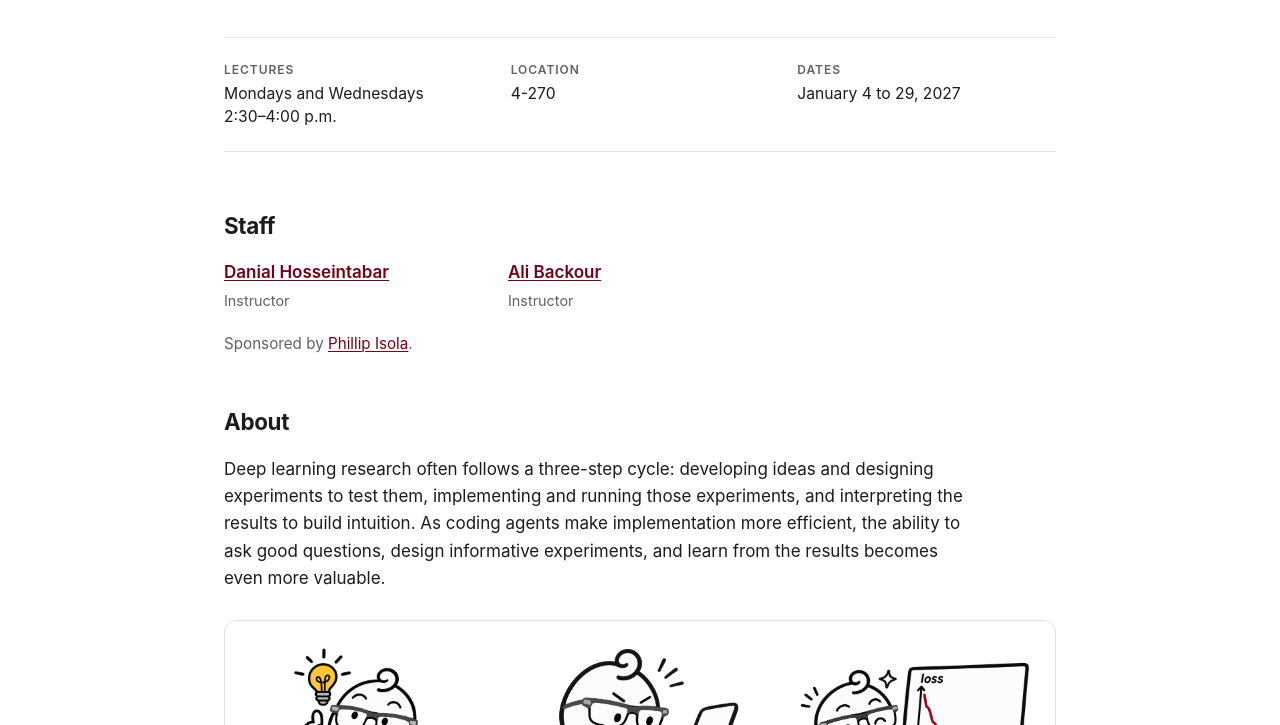
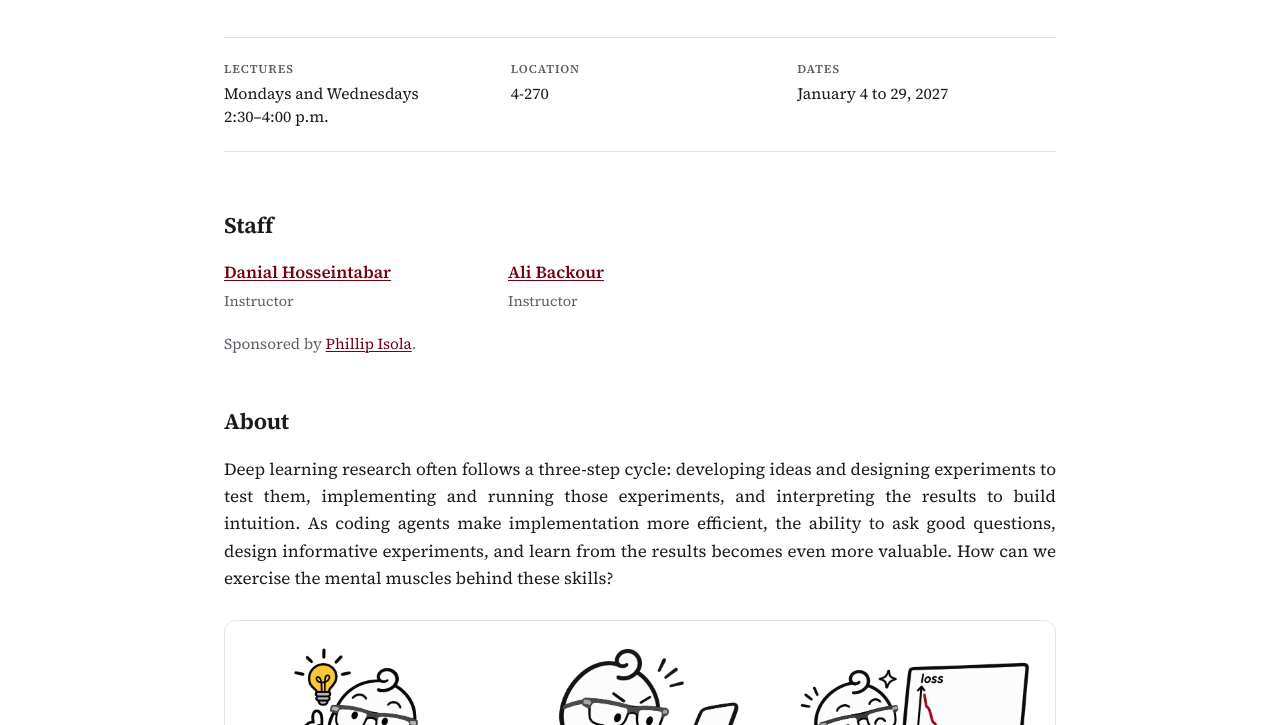
Before and after one commit to MIT-Deep-Learning-Alchemy/MIT-Deep-Learning-Alchemy.github.io, a plain HTML site: page index.html in a window 1280 px wide. Shown: the part 353-1078 px from the top of the page. Drawn offline with Linux system fonts and the light colour scheme.

Commit message:
font, style, and refined About

```diff
--- a/index.html
+++ b/index.html
@@ -8,6 +8,9 @@
   <title>6.S094: Deep Learning Alchemy | MIT IAP 2027</title>
   <meta name="description" content="6.S094: Deep Learning Alchemy, an MIT IAP 2027 class on the experimental craft of deep learning.">
   <link rel="icon" href="favicon.svg" type="image/svg+xml">
+  <link rel="preconnect" href="https://fonts.googleapis.com">
+  <link rel="preconnect" href="https://fonts.gstatic.com" crossorigin>
+  <link rel="stylesheet" href="https://fonts.googleapis.com/css2?family=Source+Serif+4:wght@400..700&amp;display=swap">
   <link rel="stylesheet" href="style.css">
 </head>
 <body>
@@ -70,7 +73,7 @@
 
   <section id="about">
     <h2>About</h2>
-    <p>Deep learning research often follows a three-step cycle: developing ideas and designing experiments to test them, implementing and running those experiments, and interpreting the results to build intuition. As coding agents make implementation more efficient, the ability to ask good questions, design informative experiments, and learn from the results becomes even more valuable.</p>
+    <p>Deep learning research often follows a three-step cycle: developing ideas and designing experiments to test them, implementing and running those experiments, and interpreting the results to build intuition. As coding agents make implementation more efficient, the ability to ask good questions, design informative experiments, and learn from the results becomes even more valuable. How can we exercise the mental muscles behind these skills?</p>
     <figure class="research-cycle" aria-label="Research cycle: ideas, implementation, interpretation, then back to ideas.">
       <div class="cycle-flow">
         <ol class="cycle-steps" role="list">
--- a/style.css
+++ b/style.css
@@ -21,7 +21,8 @@ body {
   margin: 0;
   background: var(--bg);
   color: var(--text);
-  font: 17px/1.6 -apple-system, BlinkMacSystemFont, "Segoe UI", Helvetica, Arial, sans-serif;
+  font: 17px/1.6 "Source Serif 4", Georgia, "Times New Roman", serif;
+  font-optical-sizing: auto;
   border-top: 4px solid var(--accent);
 }
 
@@ -177,8 +178,15 @@ h2 {
 
 p { margin: 0 0 14px; }
 
-section > p,
-ul.plain { max-width: 44em; }
+section[id] > p,
+ul.plain li {
+  text-align: justify;
+  text-justify: inter-word;
+  text-align-last: left;
+  hyphens: none;
+  word-break: normal;
+  overflow-wrap: normal;
+}
 
 ul.plain {
   margin: 0;
```
